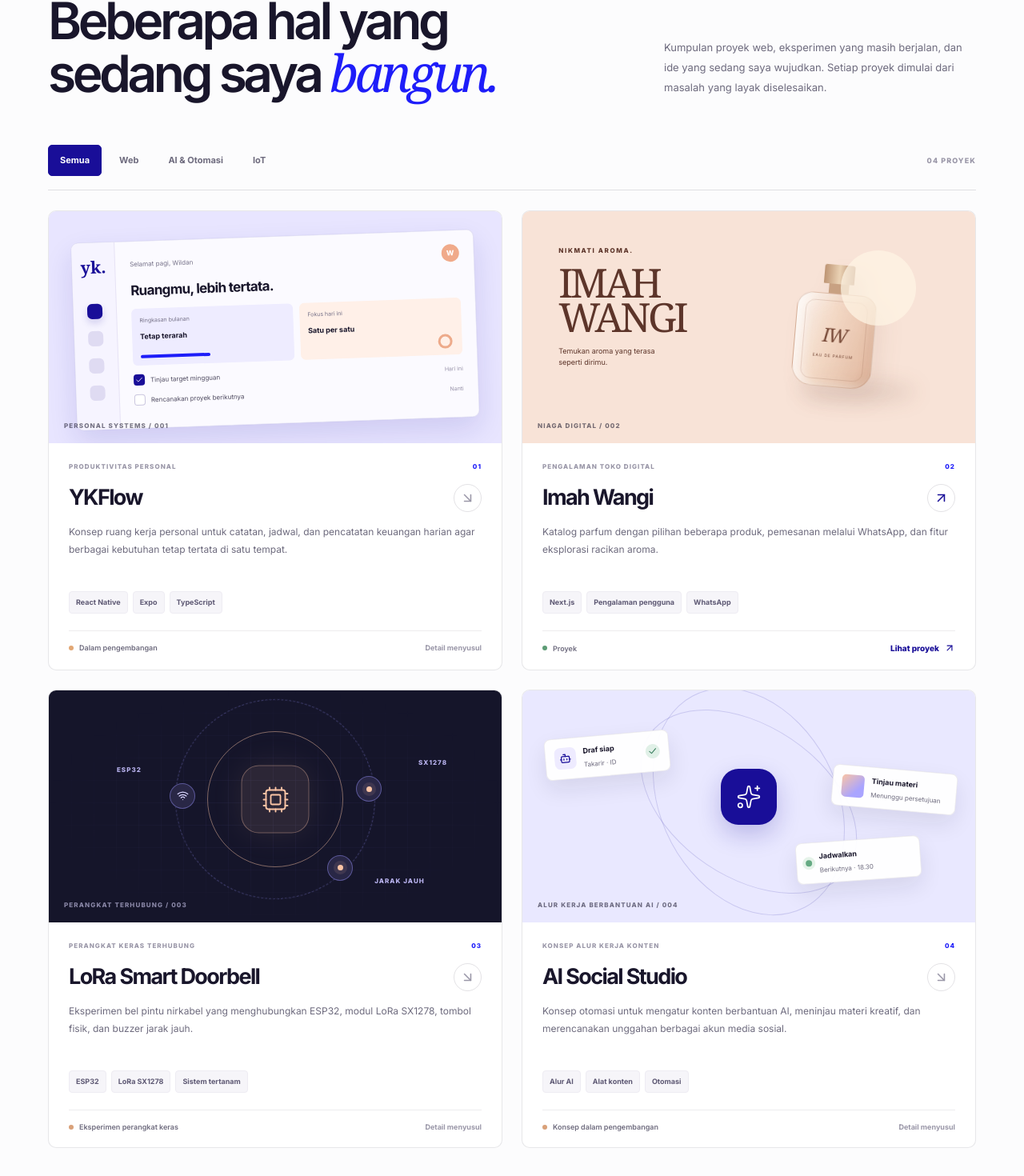
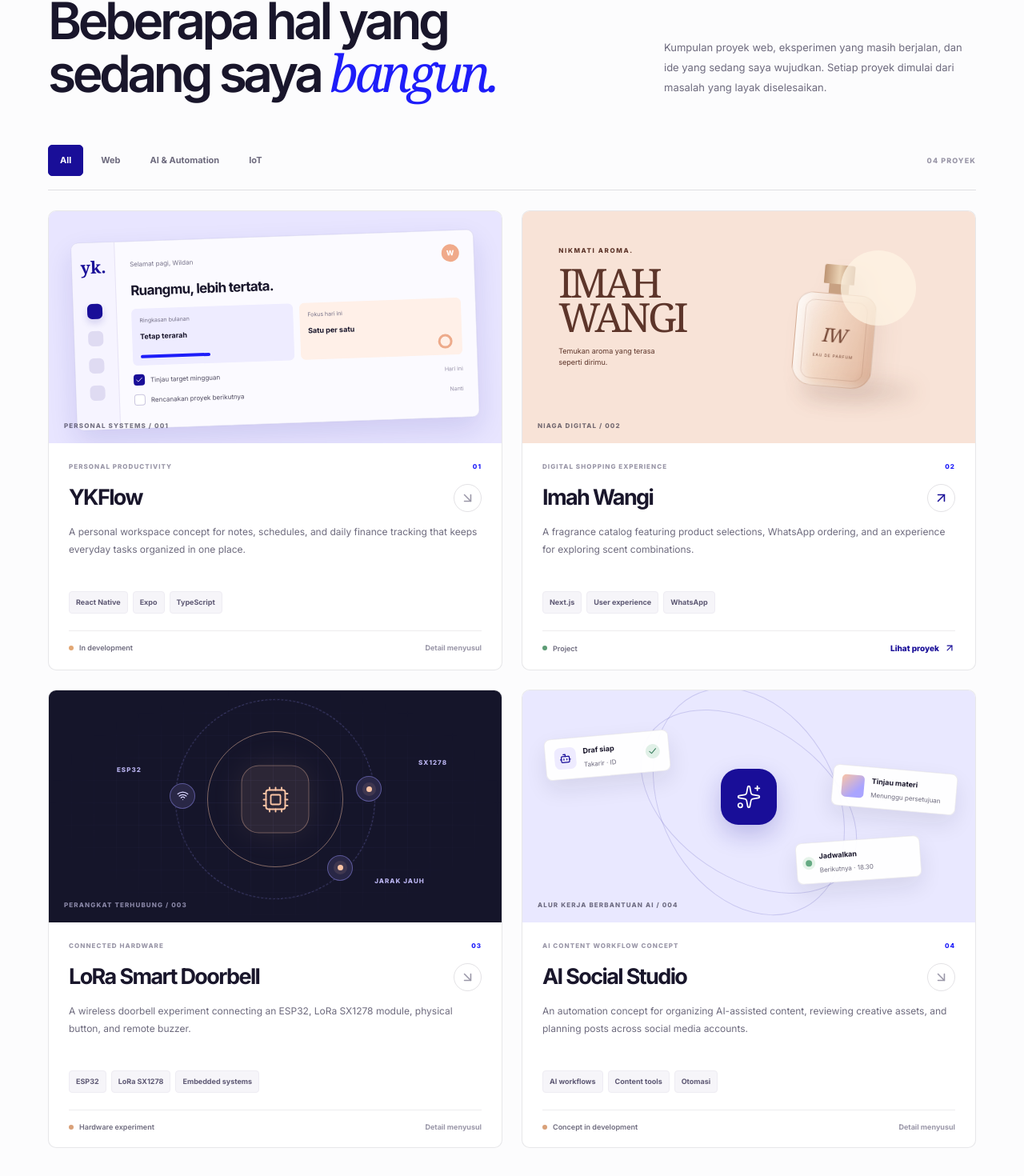
Before and after one commit to ykidnwg/yk, a Next.js app: page / in a window 1280 px wide. Shown: the part 1270-2740 px from the top of the page at 80% size. Built offline with nearby package versions, Linux system fonts and the light colour scheme.

Commit message:
Translate portfolio content to English and keep profile photo

```diff
--- a/src/app/page.tsx
+++ b/src/app/page.tsx
@@ -22,14 +22,14 @@ import {
   X,
 } from "lucide-react";
 
-type Category = "Semua" | "Web" | "AI & Otomasi" | "IoT";
+type Category = "All" | "Web" | "AI & Automation" | "IoT";
 
 type Project = {
   number: string;
   title: string;
   eyebrow: string;
   description: string;
-  category: Exclude<Category, "Semua">;
+  category: Exclude<Category, "All">;
   tags: string[];
   status: string;
   visual: "ykflow" | "imah" | "doorbell" | "studio";
@@ -40,57 +40,57 @@ const projects: Project[] = [
   {
     number: "01",
     title: "YKFlow",
-    eyebrow: "PRODUKTIVITAS PERSONAL",
+    eyebrow: "PERSONAL PRODUCTIVITY",
     description:
-      "Konsep ruang kerja personal untuk catatan, jadwal, dan pencatatan keuangan harian agar berbagai kebutuhan tetap tertata di satu tempat.",
+      "A personal workspace concept for notes, schedules, and daily finance tracking that keeps everyday tasks organized in one place.",
     category: "Web",
     tags: ["React Native", "Expo", "TypeScript"],
-    status: "Dalam pengembangan",
+    status: "In development",
     visual: "ykflow",
   },
   {
     number: "02",
     title: "Imah Wangi",
-    eyebrow: "PENGALAMAN TOKO DIGITAL",
+    eyebrow: "DIGITAL SHOPPING EXPERIENCE",
     description:
-      "Katalog parfum dengan pilihan beberapa produk, pemesanan melalui WhatsApp, dan fitur eksplorasi racikan aroma.",
+      "A fragrance catalog featuring product selections, WhatsApp ordering, and an experience for exploring scent combinations.",
     category: "Web",
-    tags: ["Next.js", "Pengalaman pengguna", "WhatsApp"],
-    status: "Proyek",
+    tags: ["Next.js", "User experience", "WhatsApp"],
+    status: "Project",
     visual: "imah",
     href: "https://github.com/ykidnwg/imah-wangi",
   },
   {
     number: "03",
     title: "LoRa Smart Doorbell",
-    eyebrow: "PERANGKAT KERAS TERHUBUNG",
+    eyebrow: "CONNECTED HARDWARE",
     description:
-      "Eksperimen bel pintu nirkabel yang menghubungkan ESP32, modul LoRa SX1278, tombol fisik, dan buzzer jarak jauh.",
+      "A wireless doorbell experiment connecting an ESP32, LoRa SX1278 module, physical button, and remote buzzer.",
     category: "IoT",
-    tags: ["ESP32", "LoRa SX1278", "Sistem tertanam"],
-    status: "Eksperimen perangkat keras",
+    tags: ["ESP32", "LoRa SX1278", "Embedded systems"],
+    status: "Hardware experiment",
     visual: "doorbell",
   },
   {
     number: "04",
     title: "AI Social Studio",
-    eyebrow: "KONSEP ALUR KERJA KONTEN",
+    eyebrow: "AI CONTENT WORKFLOW CONCEPT",
     description:
-      "Konsep otomasi untuk mengatur konten berbantuan AI, meninjau materi kreatif, dan merencanakan unggahan berbagai akun media sosial.",
-    category: "AI & Otomasi",
-    tags: ["Alur AI", "Alat konten", "Otomasi"],
-    status: "Konsep dalam pengembangan",
+      "An automation concept for organizing AI-assisted content, reviewing creative assets, and planning posts across social media accounts.",
+    category: "AI & Automation",
+    tags: ["AI workflows", "Content tools", "Otomasi"],
+    status: "Concept in development",
     visual: "studio",
   },
 ];
 
-const filters: Category[] = ["Semua", "Web", "AI & Otomasi", "IoT"];
+const filters: Category[] = ["All", "Web", "AI & Automation", "IoT"];
 
 const navLinks = [
-  { label: "Proyek", href: "#work" },
-  { label: "Tentang", href: "#about" },
-  { label: "Proses", href: "#process" },
-  { label: "Kontak", href: "#contact" },
+  { label: "Project", href: "#work" },
+  { label: "About", href: "#about" },
+  { label: "Process", href: "#process" },
+  { label: "Contact", href: "#contact" },
 ];
 
 const skills = [
@@ -107,7 +107,7 @@ const skills = [
 function ProjectArtwork({ project }: { project: Project }) {
   if (project.visual === "ykflow") {
     return (
-      <div className="project-art art-ykflow" aria-label="Ilustrasi antarmuka YKFlow">
+      <div className="project-art art-ykflow" aria-label="YKFlow interface illustration">
         <div className="mini-dashboard">
           <aside className="mini-sidebar">
             <span className="mini-logo">yk.</span>
@@ -153,7 +153,7 @@ function ProjectArtwork({ project }: { project: Project }) {
 
   if (project.visual === "imah") {
     return (
-      <div className="project-art art-imah" aria-label="Ilustrasi botol parfum">
+      <div className="project-art art-imah" aria-label="Perfume bottle illustration">
         <div className="imah-copy">
           <span>NIKMATI AROMA.</span>
           <strong>IMAH<br />WANGI</strong>
@@ -176,7 +176,7 @@ function ProjectArtwork({ project }: { project: Project }) {
 
   if (project.visual === "doorbell") {
     return (
-      <div className="project-art art-doorbell" aria-label="Ilustrasi sistem bel pintu nirkabel">
+      <div className="project-art art-doorbell" aria-label="Wireless doorbell system illustration">
         <div className="circuit-grid" />
         <div className="circuit-ring ring-outer" />
         <div className="circuit-ring ring-inner" />
@@ -193,7 +193,7 @@ function ProjectArtwork({ project }: { project: Project }) {
   }
 
   return (
-    <div className="project-art art-studio" aria-label="Ilustrasi alur kerja konten berbantuan AI">
+    <div className="project-art art-studio" aria-label="AI-assisted content workflow illustration">
       <div className="studio-orbit orbit-one" />
       <div className="studio-orbit orbit-two" />
       <div className="studio-center"><Sparkles size={32} strokeWidth={1.3} /></div>
@@ -234,7 +234,7 @@ function ProjectCard({ project, index }: { project: Project; index: number }) {
         <div className="project-title-row">
           <h3>{project.title}</h3>
           {project.href ? (
-            <a href={project.href} target="_blank" rel="noreferrer" className="project-open" aria-label={"Open " + project.title + " repositori sumber"}>
+            <a href={project.href} target="_blank" rel="noreferrer" className="project-open" aria-label={"Open " + project.title + " source repository"}>
               <ArrowUpRight size={19} />
             </a>
           ) : (
@@ -261,9 +261,9 @@ function ProjectCard({ project, index }: { project: Project; index: number }) {
 }
 
 export default function Home() {
-  const [activeFilter, setActiveFilter] = useState<Category>("Semua");
+  const [activeFilter, setActiveFilter] = useState<Category>("All");
   const [menuOpen, setMenuOpen] = useState(false);
-  const visibleProjects = projects.filter((project) => activeFilter === "Semua" || project.category === activeFilter);
+  const visibleProjects = projects.filter((project) => activeFilter === "All" || project.category === activeFilter);
 
   const closeMenu = () => setMenuOpen(false);
 
@@ -273,15 +273,15 @@ export default function Home() {
         <div className="top-progress" aria-hidden="true" />
         <header className="site-header">
           <div className="nav-inner">
-            <a className="wordmark" href="#home" onClick={closeMenu} aria-label="Beranda ykidnwg">
+            <a className="wordmark" href="#home" onClick={closeMenu} aria-label="ykidnwg home">
               <span className="wordmark-symbol">y</span>
               <span>ykidnwg<span className="wordmark-period">.</span></span>
             </a>
-            <nav className="desktop-nav" aria-label="Navigasi utama">
+            <nav className="desktop-nav" aria-label="Main navigation">
               {navLinks.map((link) => <a href={link.href} key={link.href}>{link.label}</a>)}
             </nav>
             <a className="nav-cta" href="#contact">Mari berbincang <ArrowUpRight size={15} /></a>
-            <button className="menu-toggle" type="button" onClick={() => setMenuOpen((open) => !open)} aria-label={menuOpen ? "Tutup menu" : "Buka menu"} aria-expanded={menuOpen}>
+            <button className="menu-toggle" type="button" onClick={() => setMenuOpen((open) => !open)} aria-label={menuOpen ? "Close menu" : "Open menu"} aria-expanded={menuOpen}>
               {menuOpen ? <X size={22} /> : <Menu size={22} />}
             </button>
           </div>
@@ -293,7 +293,7 @@ export default function Home() {
                 animate={{ opacity: 1, height: "auto" }}
                 exit={{ opacity: 0, height: 0 }}
                 transition={{ duration: 0.22 }}
-                aria-label="Navigasi seluler"
+                aria-label="Mobile navigation"
               >
                 {navLinks.map((link) => (
                   <a href={link.href} key={link.href} onClick={closeMenu}>{link.label}<ArrowUpRight size={17} /></a>
@@ -382,7 +382,7 @@ export default function Home() {
             </motion.div>
 
             <div className="project-toolbar">
-              <div className="project-filters" role="group" aria-label="Filter proyek">
+              <div className="project-filters" role="group" aria-label="Filter projects">
                 {filters.map((filter) => (
                   <button type="button" key={filter} className={activeFilter === filter ? "filter-pill active" : "filter-pill"} onClick={() => setActiveFilter(filter)} aria-pressed={activeFilter === filter}>
                     {filter}
@@ -409,7 +409,7 @@ export default function Home() {
           <div className="section-container about-layout">
             <motion.div className="about-aside" initial={{ opacity: 0, x: -20 }} whileInView={{ opacity: 1, x: 0 }} viewport={{ once: true }}>
               <span className="section-kicker"><span>02</span> / SOSOK DI BALIK KODE</span>
-              <div className="about-photo-frame"><img src="/images/profile.jpeg" alt="Foto profil Muhamad Wildan Mubarok" className="about-photo" /><span className="about-photo-caption">YK / PROFIL</span><i>selalu ingin tahu</i></div>
+              <div className="about-photo-frame"><img src="/images/profile.jpeg" alt="Profile photo of Muhamad Wildan Mubarok" className="about-photo" /><span className="about-photo-caption">YK / PROFIL</span><i>selalu ingin tahu</i></div>
               <div className="about-location"><span className="location-dot" /> BERBASIS DI SUKABUMI, INDONESIA</div>
             </motion.div>
             <motion.div className="about-copy" initial={{ opacity: 0, y: 24 }} whileInView={{ opacity: 1, y: 0 }} viewport={{ once: true }} transition={{ duration: 0.6 }}>
```
